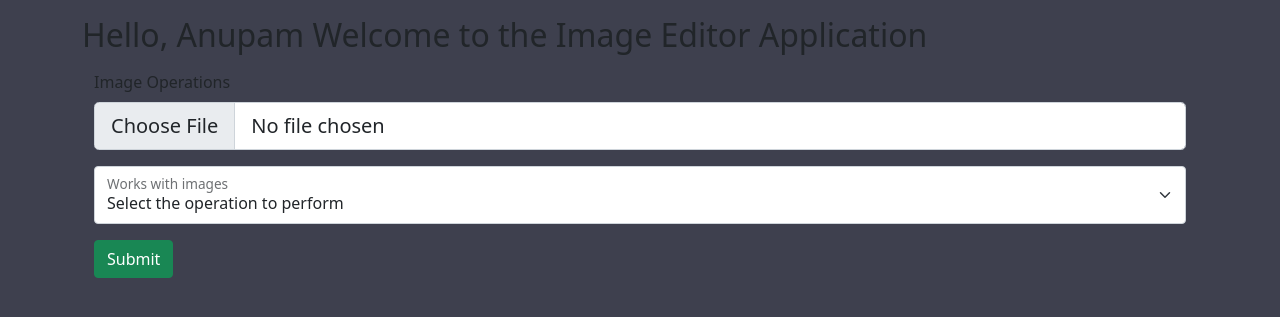
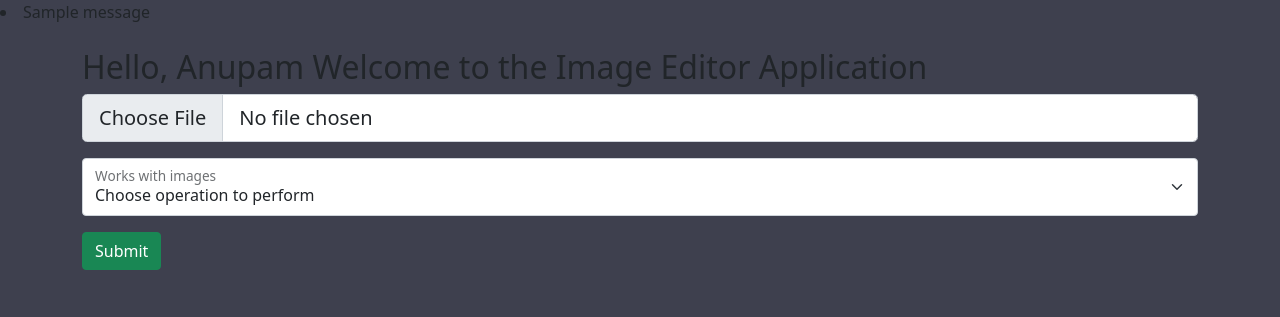
Before and after one commit to anupam-chaudhary19/Flask_imgedit, a Flask app: page / in a window 1280 px wide. Shown: the part 56-373 px from the top of the page. Run offline with Flask 3, Linux system fonts and the light colour scheme; one stand-in notice (Sample message) is shown.

Commit message:
Coding completed

```diff
--- a/app.py
+++ b/app.py
@@ -1,6 +1,46 @@
-from flask import Flask, render_template
+import os
+from flask import Flask, render_template, request, flash, redirect, url_for
+from werkzeug.utils import secure_filename
+import cv2
+UPLOAD_FOLDER = 'Upload'
+ALLOWED_EXTENSIONS = {'txt', 'pdf', 'png', 'jpg', 'jpeg', 'gif'}
 
 app = Flask(__name__)
+app.secret_key = b'_5#y2L"F4Q8z\n\xec]/'
+app.config['UPLOAD_FOLDER'] = UPLOAD_FOLDER
+
+def allowed_file(filename):
+    return '.' in filename and \
+           filename.rsplit('.', 1)[1].lower() in ALLOWED_EXTENSIONS
+
+def processImages(filename, operation):
+    print(f"Operation is {operation} and filename is {filename}")
+    img = cv2.imread(f"Upload/{filename}")
+    if operation == "cgp":
+        imgprocessed = cv2.cvtColor(img, cv2.COLOR_BGR2GRAY)
+        newFilename = f"static/{filename}"
+        cv2.imwrite(newFilename, imgprocessed)
+        return newFilename
+
+    elif operation == "cjpg":
+        newFilename = f"static/{filename.split('.')[0]}.jpg"
+        cv2.imwrite(newFilename, img)
+        return newFilename
+
+    elif operation == "cwebp":
+        newFilename = f"static/{filename.split('.')[0]}.webp"
+        cv2.imwrite(newFilename, img)
+        return newFilename
+
+    elif operation == "cpng":
+        newFilename = f"static/{filename.split('.')[0]}.png"
+        cv2.imwrite(newFilename, img)
+        return newFilename
+
+    else:
+        print("Unsupported operation")
+    pass
+
 
 @app.route('/')
 def homepage():
@@ -14,5 +54,28 @@ def about():
 def contact():
     return render_template("contactus.html", name="Anupam")
 
+@app.route("/edit", methods=["GET", "POST"])
+def edit():
+    if request.method == "POST":
+        operation = request.form.get("operation")
+        # check if the post request has the file part
+        if 'file' not in request.files:
+            flash('No file part')
+            return redirect(request.url)
+        file = request.files['file']
+        # If the user does not select a file, the browser submits an
+        # empty file without a filename.
+        if file.filename == '':
+            flash('No selected file')
+            return redirect(request.url)
+        if file and allowed_file(file.filename):
+            filename = secure_filename(file.filename)
+            file.save(os.path.join(app.config['UPLOAD_FOLDER'], filename))
+            new = processImages(filename, operation)
+            flash(f"Image processed successfully and file is <a href='/{new}' target='_blank'>here</a>")
+            return render_template("home.html")
+    render_template("home.html", name="Anupam" )
+
+
 if __name__ == '__main__':
     app.run(debug=True)
--- a/templates/home.html
+++ b/templates/home.html
@@ -52,7 +52,16 @@
           </div>
         </div>
       </nav>
-    <div class="container my-3">
+      {% with messages = get_flashed_messages(with_categories=true) %}
+  {% if messages %}
+
+    {% for category, message in messages %}
+      <li class="{{ category }}">{{ message | safe }}</li>
+    {% endfor %}
+
+  {% endif %}
+{% endwith %}
+    <div class="container my-4">
         <script>
             // Function to generate a random color
             function getRandomColor() {
@@ -70,25 +79,23 @@
             });
           </script>
     <h1 class="fs-2 text">Hello, {{name}} Welcome to the Image Editor Application</h1>
-
-    <div class="container my-3">
-        <label for="formFileLg" class="form-label">Image Operations</label>
-        <input class="form-control form-control-lg" id="formFileLg" type="file">
+<form action="/edit" method="post" enctype="multipart/form-data">
+        <input class="form-control form-control-lg" id="formFileLg" name='file' type="file">
 
     <div class="form-floating my-3">
-        <select class="form-select" id="floatingSelectGrid" aria-label="Floating label select example">
-          <option selected>Select the operation to perform</option>
+        <select name="operation" class="form-select" id="floatingSelectGrid" aria-label="Floating label select example">
+          <option selected>Choose operation to perform</option>
           <option value="cpng">Convert to PNG</option>
           <option value="cjpg">Convert to JPG</option>
           <option value="cwebp">Convert to Webp</option>
           <option value="cgp">Convert to Greyscale</option>
         </select>
         <label for="floatingSelectGrid">Works with images</label>
-        <button type="button" class="btn btn-success my-3">Submit</button>
+        <button type="submit" class="btn btn-success my-3">Submit</button>
     </div>
+</form>
 </div>
 
-    </div>
     <script src="https://cdn.jsdelivr.net/npm/bootstrap@5.0.2/dist/js/bootstrap.bundle.min.js" integrity="sha384-MrcW6ZMFYlzcLA8Nl+NtUVF0sA7MsXsP1UyJoMp4YLEuNSfAP+JcXn/tWtIaxVXM" crossorigin="anonymous"></script>
   </body>
 </html>
```
Also changed, not shown: Upload/WhatsApp_Image_2023-12-13_at_12.25.48_PM.jpeg (added), Upload/navyaan.jpeg (added), templates/base.html (added).
